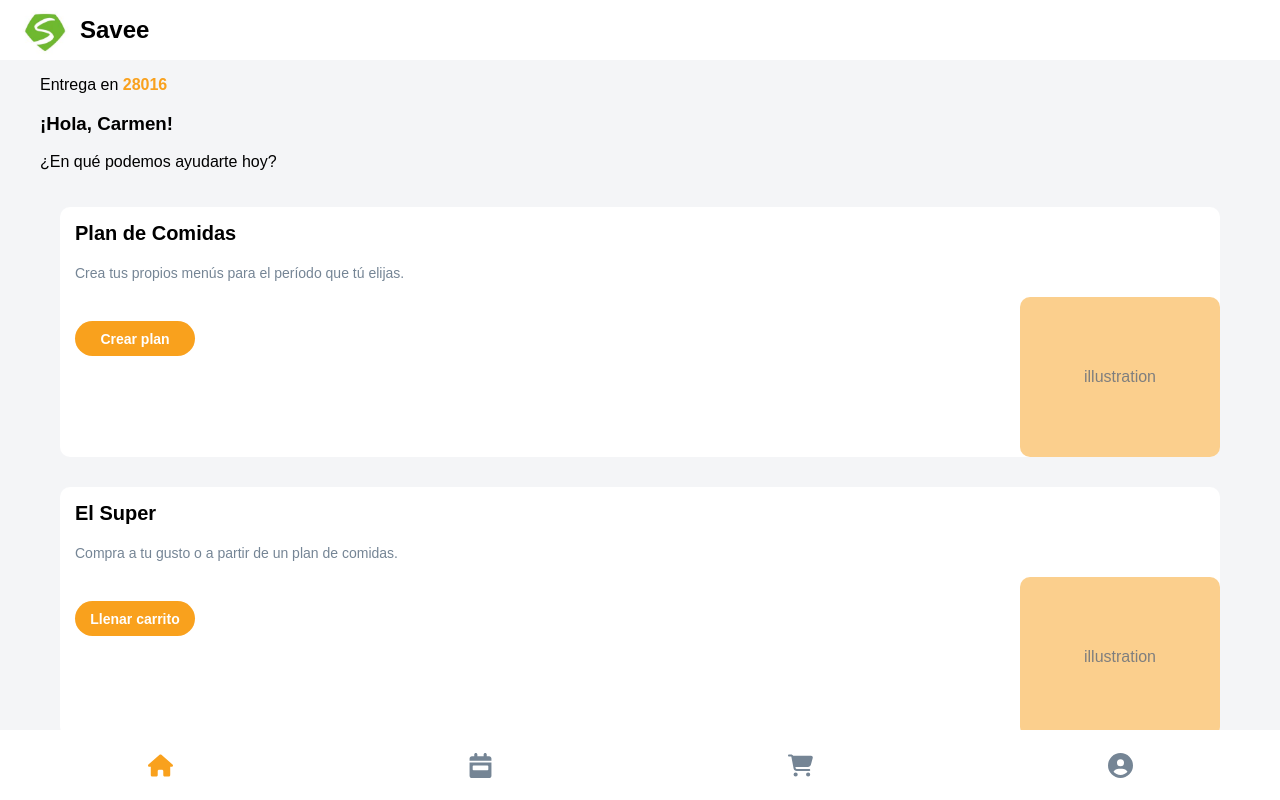
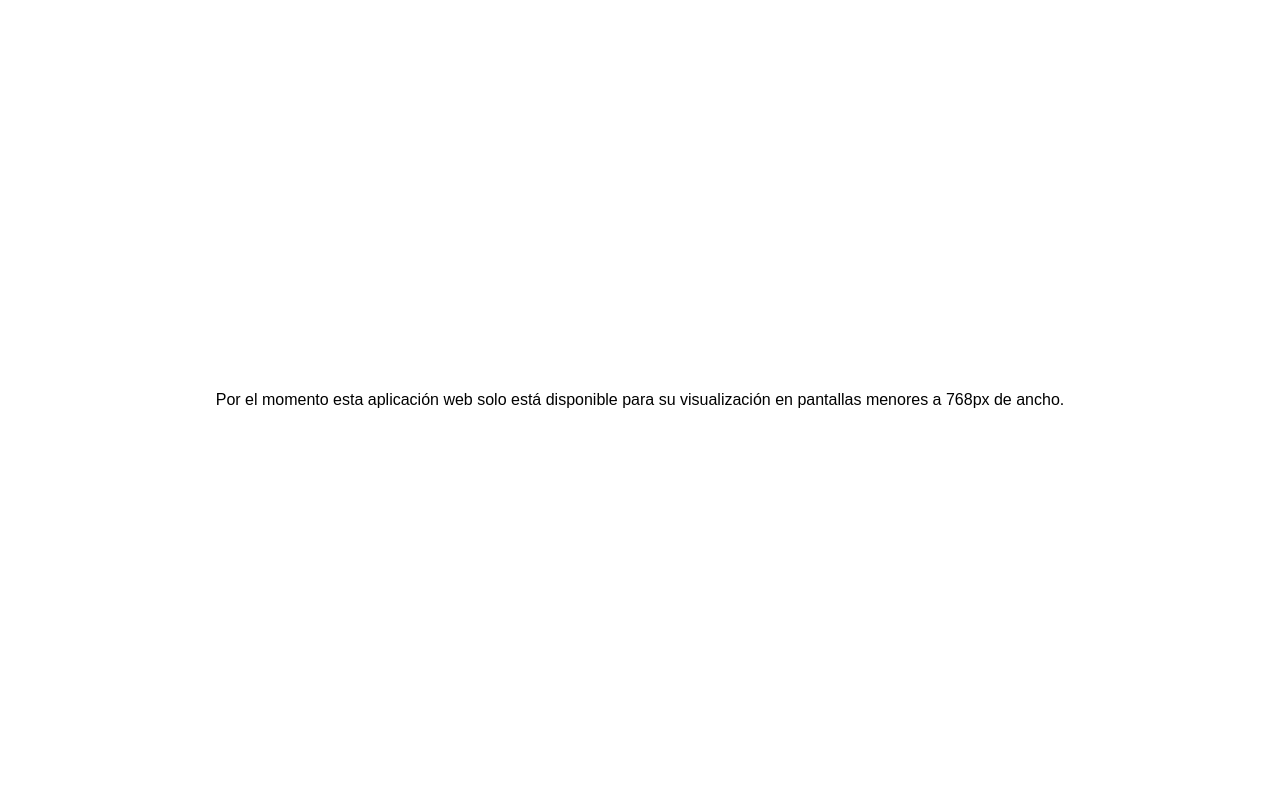
Before and after one commit to EdixonAlberto/app-savee, a React (Vite) app: page / in a window 1280 px wide. Built offline with nearby package versions, Linux system fonts and the light colour scheme.

Commit message:
show message in mode desktop

```diff
--- a/src/main.tsx
+++ b/src/main.tsx
@@ -13,8 +13,18 @@ import { Cart } from '~/views/Cart'
 import { Payment } from '~/views/Payment'
 import { Profile } from '~/views/Profile'
 
+const isDesktop = window.screen.width > 768
+
 ReactDOM.createRoot(document.getElementById('root') as HTMLElement).render(
   <React.StrictMode>
+    {isDesktop ? (
+      <div className="is-desktop">
+        <span>
+          Por el momento esta aplicación web solo está disponible para su visualización en pantallas menores a 768px de
+          ancho.
+        </span>
+      </div>
+    ) : (
       <BrowserRouter>
         <Routes>
           <Route path="/login" element={<Login />} />
@@ -25,5 +35,6 @@ ReactDOM.createRoot(document.getElementById('root') as HTMLElement).render(
           <Route path="/profile" element={<LayoutMain children={<Profile />} />} />
         </Routes>
       </BrowserRouter>
+    )}
   </React.StrictMode>
 )
--- a/src/scss/components/_general.scss
+++ b/src/scss/components/_general.scss
@@ -54,3 +54,17 @@
 .sa-icon {
   fill: $color-grey;
 }
+
+.is-desktop {
+  width: 100%;
+  height: 100vh;
+  padding: 0 80px;
+  display: flex;
+  align-items: center;
+  justify-content: center;
+
+  span {
+    color: #000;
+    text-align: center;
+  }
+}
```
Lines whose indentation alone changed are shown as unchanged.
